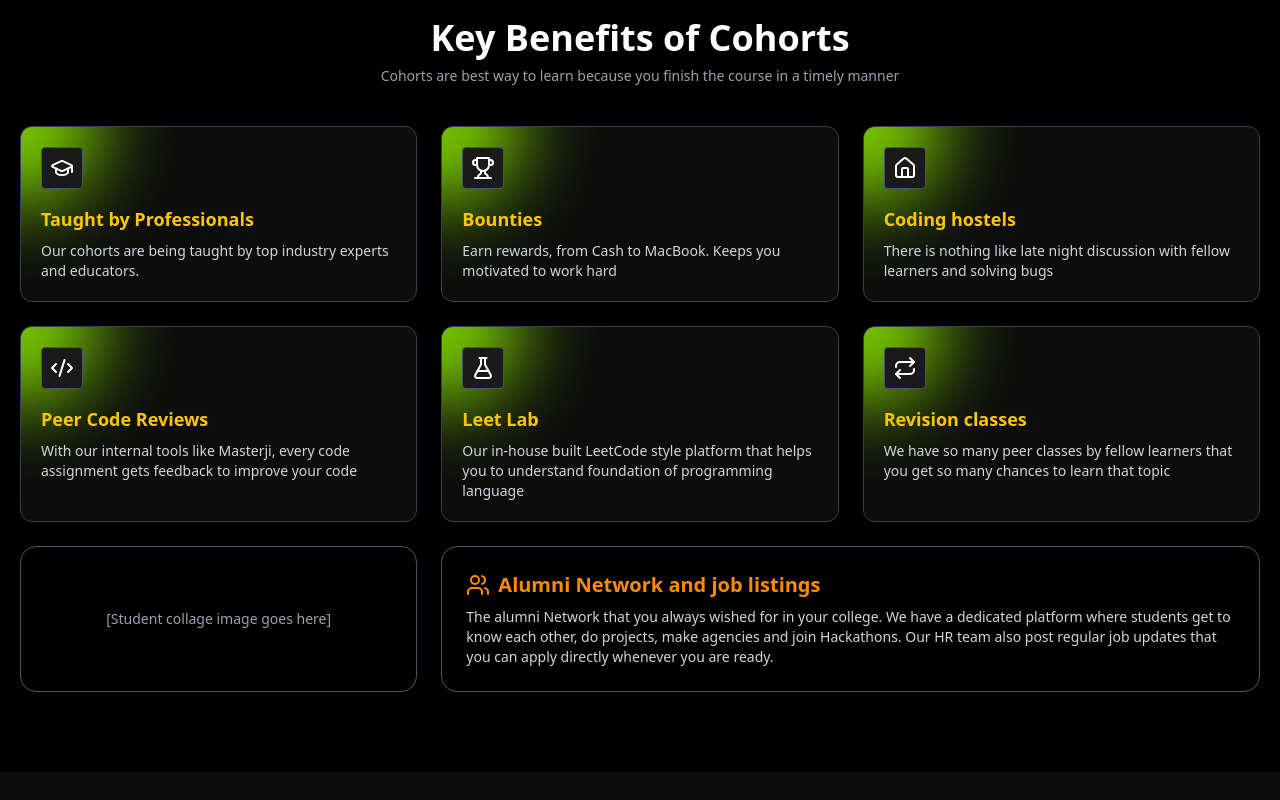
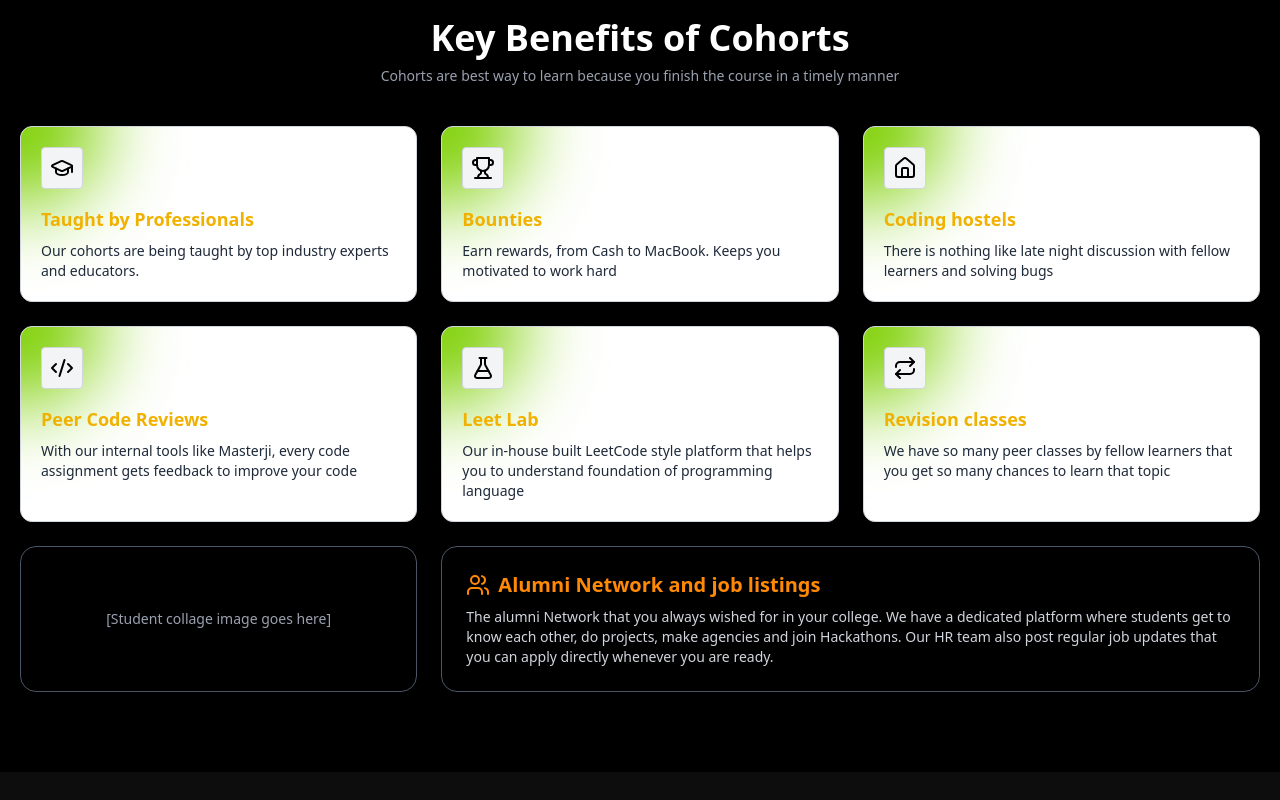
Before and after one commit to santwan/chai-code-redesign, a React (Vite) app: page / in a window 1280 px wide. Shown: the part 4800-5600 px from the top of the page. Built offline with nearby package versions, Linux system fonts and the light colour scheme.

Commit message:
Update BenefitCard.jsx

```diff
--- a/src/components/Global/BenefitCard.jsx
+++ b/src/components/Global/BenefitCard.jsx
@@ -23,7 +23,10 @@ const BenefitCard = ({ Icon, title, description }) => {
           y: touch.clientY - rect.top,
         });
       }}
-      className="relative p-5 border hover:scale-x-105 border-gray-700 rounded-xl bg-[#0d0d0d] overflow-hidden group cursor-pointer"
+      className="relative p-5 border hover:scale-x-105
+                 border-gray-300 dark:border-gray-700
+                 rounded-xl bg-white dark:bg-[#0d0d0d]
+                 overflow-hidden group cursor-pointer transition-colors duration-300"
     >
       {/* Glowing effect */}
       <motion.div
@@ -37,11 +40,11 @@ const BenefitCard = ({ Icon, title, description }) => {
       />
 
       <div className="relative z-10">
-        <div className="bg-[#1a1a1a] p-2 rounded w-fit mb-4 border border-gray-600">
-          <Icon className="text-white w-6 h-6" />
+        <div className="bg-gray-100 dark:bg-[#1a1a1a] p-2 rounded w-fit mb-4 border border-gray-300 dark:border-gray-600">
+          <Icon className="text-black dark:text-white w-6 h-6" />
         </div>
-        <h3 className="text-lg font-semibold text-yellow-400">{title}</h3>
-        <p className="text-sm text-gray-300 mt-2">{description}</p>
+        <h3 className="text-lg font-semibold text-yellow-500">{title}</h3>
+        <p className="text-sm text-gray-800 dark:text-gray-300 mt-2">{description}</p>
       </div>
     </motion.div>
   );
```
